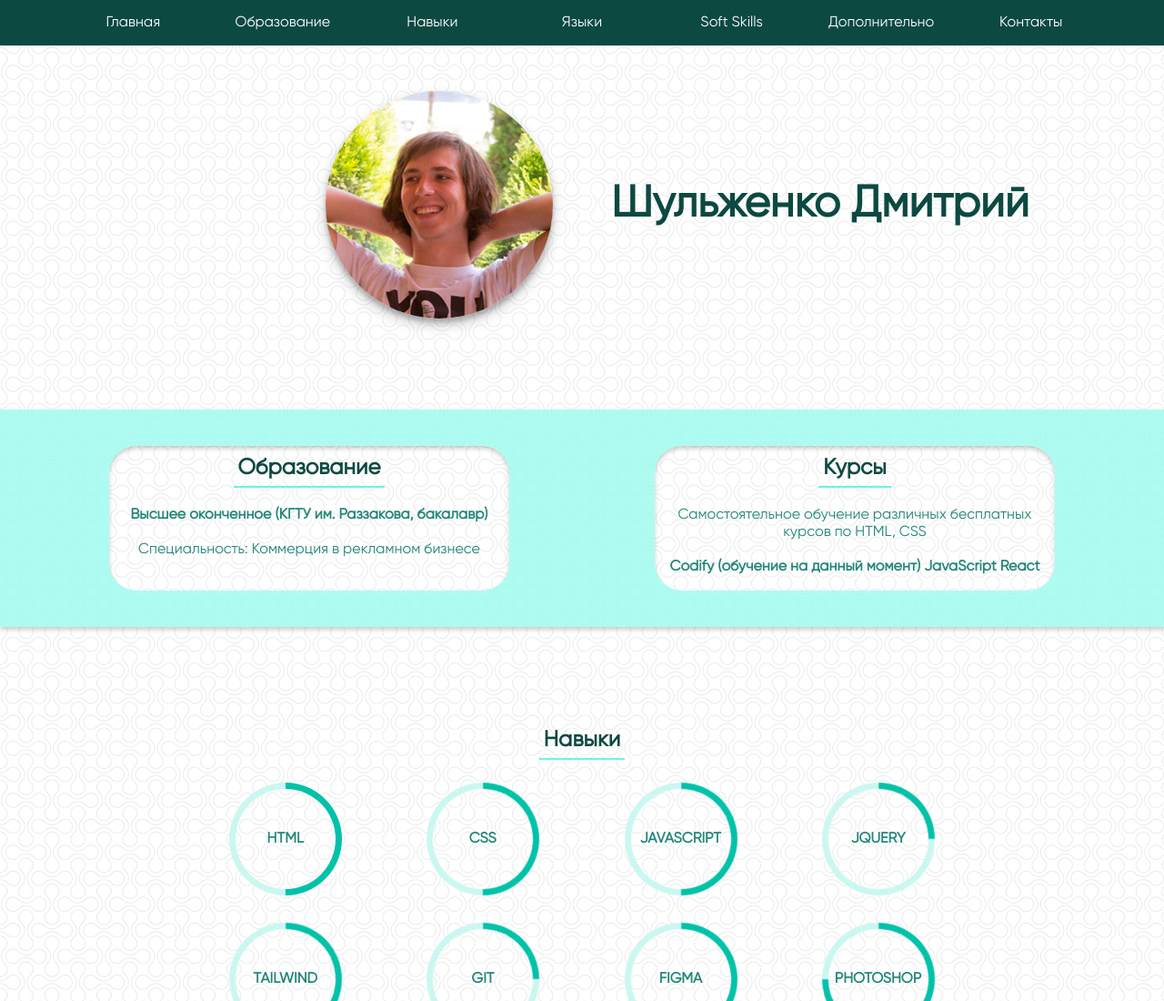
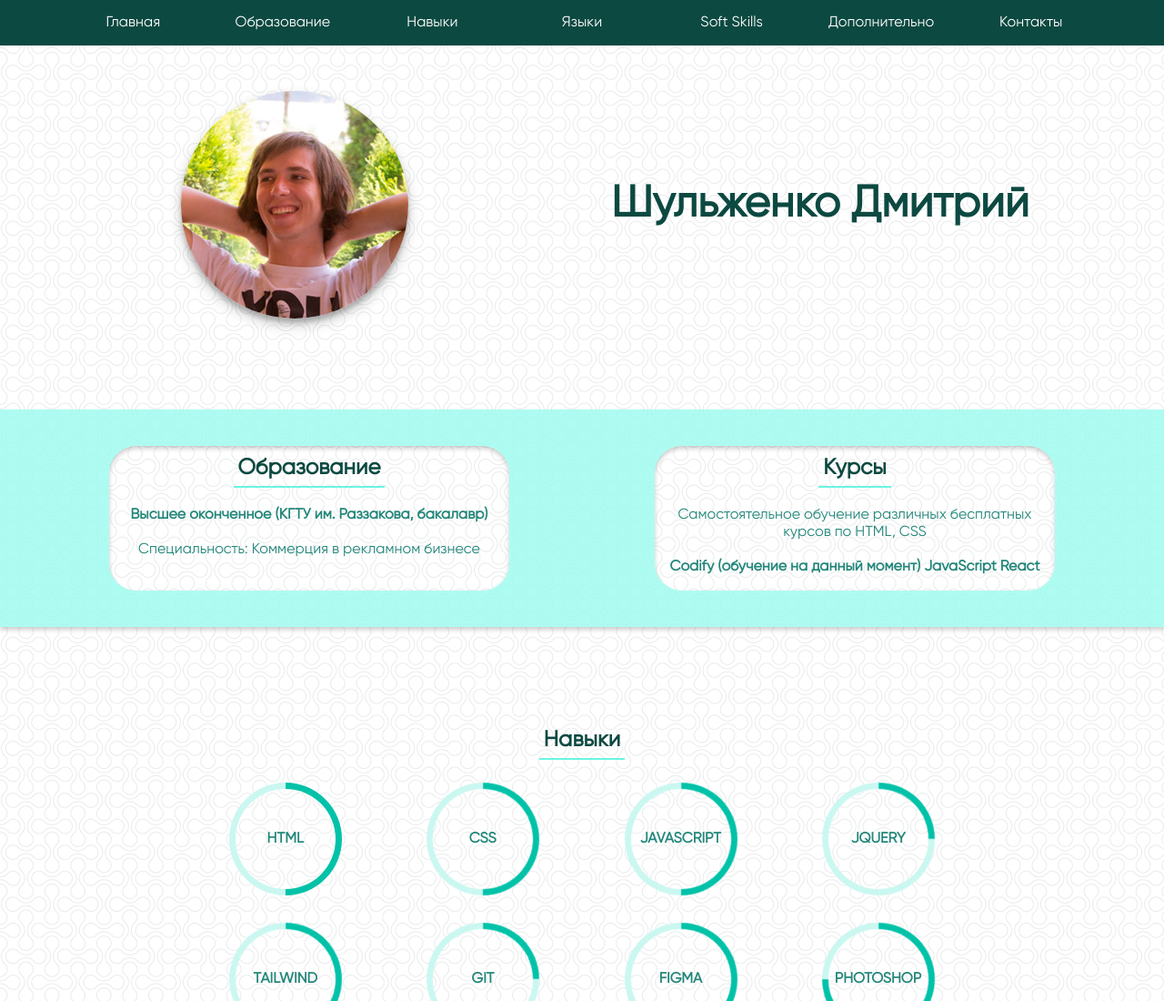
Before and after one commit to ranbu171/resume, a plain HTML site: page index.html in a window 1280 px wide. Shown: the top 1100 px of the page at 91% size. Drawn offline with nearby package versions, Linux system fonts and the light colour scheme; files whose address does not match are found by name.

Commit message:
some corrections

```diff
--- a/style.css
+++ b/style.css
@@ -82,7 +82,7 @@ section{
     column-gap: 5vw;
 }
 .name img {
-    justify-self: end;
+    justify-self: center;
     box-shadow: 0 5px 5px 0 rgba(0,0,0,0.2),0 7px 15px 0 rgba(0,0,0,0.2);
 
     width: 250px;
```
